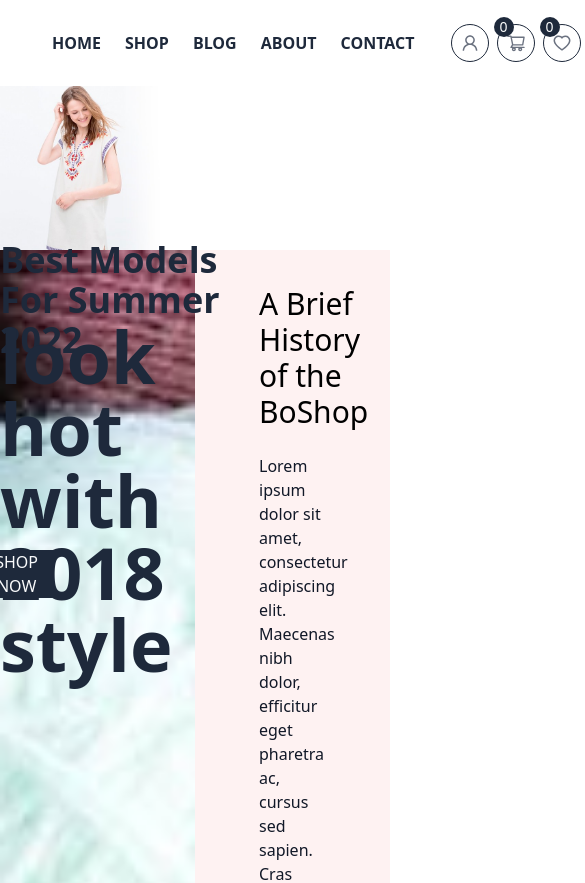
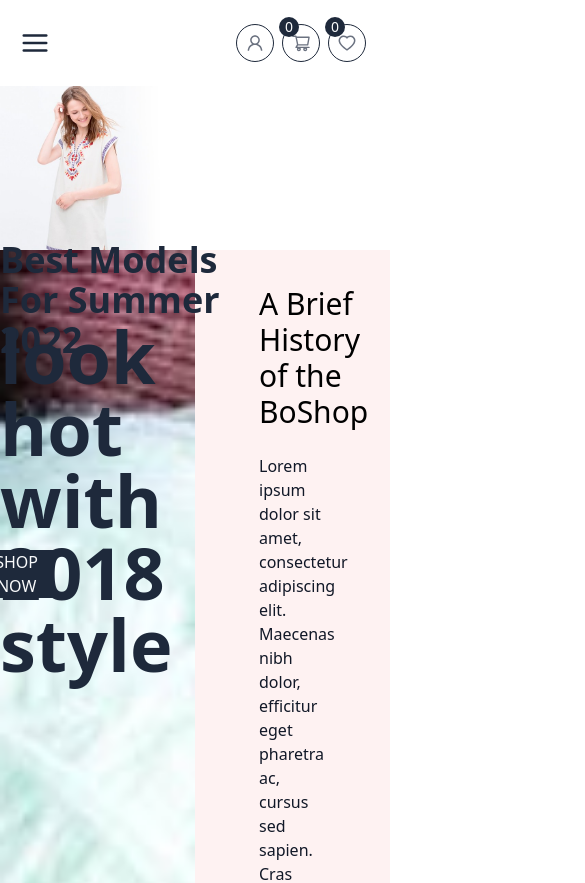
Before and after one commit to ffarhadijs/ecommerce-shop, a React (Create React App) app: page / in a window 390 px wide. Shown: the top 883 px of the page, 585 px wide, since content can reach past the window. Built offline with nearby package versions, Linux system fonts and the light colour scheme.

Commit message:
navbar responsived

```diff
--- a/src/component/navbar/Navbar.js
+++ b/src/component/navbar/Navbar.js
@@ -1,38 +1,50 @@
-import React from "react";
+import React, { useState } from "react";
 import logo from "../../assets/logo.svg";
-import { AiOutlineUser } from "react-icons/ai";
-import { AiOutlineShoppingCart } from "react-icons/ai";
-import { AiOutlineHeart } from "react-icons/ai";
+import {
+  AiOutlineUser,
+  AiOutlineShoppingCart,
+  AiOutlineHeart,
+} from "react-icons/ai";
 import { Link } from "react-router-dom";
 import { useSelector } from "react-redux/es/exports";
 import { menuList } from "../../data/dummyData";
 import { Tooltip } from "@mui/material";
-
-
+import { FiMenu } from "react-icons/fi";
 
 const Navbar = () => {
-  const cart=useSelector(state=>state.cart.cartItems)
-  const wishList=useSelector(state=>state.wish.wishListItems)
+  const cart = useSelector((state) => state.cart.cartItems);
+  const wishList = useSelector((state) => state.wish.wishListItems);
+  const [show, setShow] = useState(false);
 
   return (
-    <div className=" flex flex-row justify-between items-center p-5 bg-white sticky top-0 left-0 right-0 z-40">
+    <div className=" max-w-full flex flex-row justify-between items-center p-5 bg-white sticky top-0 left-0 right-0 z-40">
+      {/* hamburger menu */}
+      <button className="md:hidden " onClick={()=>setShow(!show)}>
+        <FiMenu className="text-3xl text-slate-800" />
+      </button>
+
+      {/* logo */}
+      <div className="hidden sm:inline">
         <Link to="/">
-        <img src={logo} alt="site logo"/>
+          <img src={logo} alt="site logo" c />
         </Link>
+      </div>
+
+      {/* menu items */}
       <div className="flex flex-row items-center">
-        <div>
-          <ul className="flex flex-row items-center px-5">
+        <ul className={`${show?`h-auto `:`h-0 `} transition-height duration-500 flex-col w-full absolute top-20 left-0 flex md:flex-row md:static md:items-center px-5 bg-white`}>
           {menuList.map((item) => (
             <Link
               to={item.to}
               key={item.id}
-                className="px-1 py-1 mx-2 text-slate-800 font-semibold hover:border-b hover:border-yellow-400 transition duration-500"
+              className={`${show?`inline`:`hidden md:inline`} md:px-1 md:py-1 py-2 mx-2 text-slate-800 font-semibold hover:border-b hover:border-yellow-400 transition duration-500`}
             >
               {item.name}
             </Link>
           ))}
         </ul>
-        </div>
+
+        {/* btns */}
         <div>
           <ul className="flex flex-row">
             <Tooltip title="Account">
@@ -41,7 +53,10 @@
               </li>
             </Tooltip>
             <Tooltip title="Shopping Cart">
-            <Link to="/cart" className=" relative p-2 m-1 border rounded-full border-slate-800  hover:bg-slate-800 hover:text-gray-50 text-xl text-gray-500 transition duration-500">
+              <Link
+                to="/cart"
+                className=" relative p-2 m-1 border rounded-full border-slate-800  hover:bg-slate-800 hover:text-gray-50 text-xl text-gray-500 transition duration-500"
+              >
                 <AiOutlineShoppingCart />
                 <span className="absolute bottom-6 right-5 bg-slate-800 text-gray-50 rounded-full w-5 h-auto text-sm flex justify-center items-center">
                   {cart.length}
@@ -49,7 +64,10 @@
               </Link>
             </Tooltip>
             <Tooltip title="Wish List">
-            <Link to="/wishlist" className=" relative p-2 m-1 border rounded-full border-slate-800  hover:bg-slate-800 hover:text-gray-50 text-xl text-gray-500 transition duration-500">
+              <Link
+                to="/wishlist"
+                className=" relative p-2 m-1 border rounded-full border-slate-800  hover:bg-slate-800 hover:text-gray-50 text-xl text-gray-500 transition duration-500"
+              >
                 <AiOutlineHeart />
                 <span className="absolute bottom-6 right-5 bg-slate-800 text-gray-50 rounded-full w-5 h-auto text-sm flex justify-center items-center">
                   {wishList.length}
```
Lines whose indentation alone changed are shown as unchanged.
